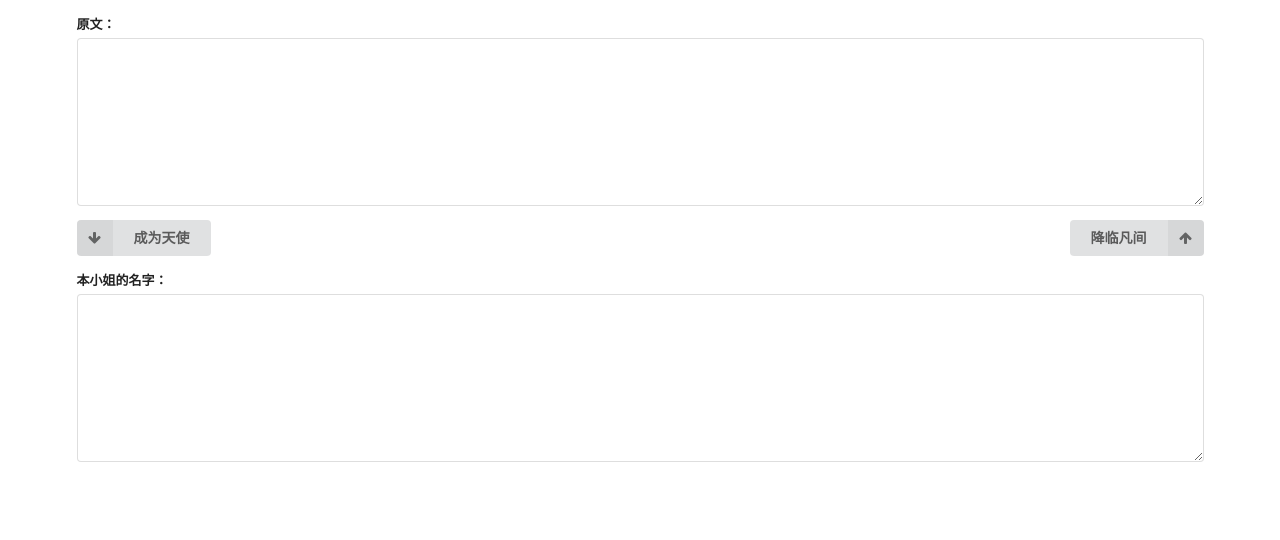
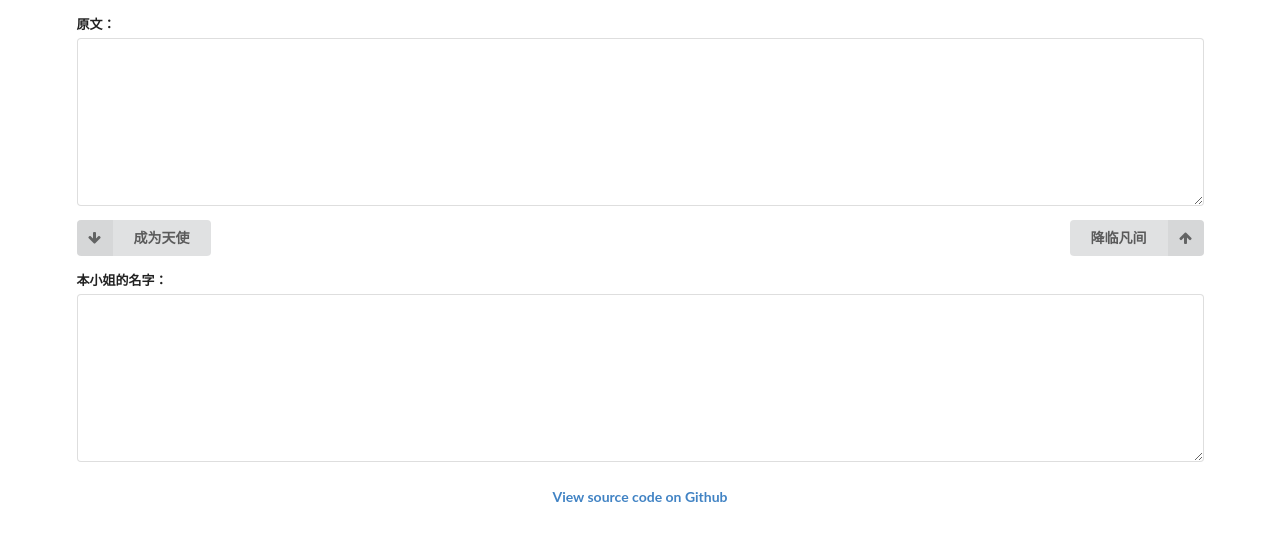
Before and after one commit to atonasting/marysue-encoder, a plain HTML site: page wwwroot/index.html in a window 1280 px wide. Drawn offline with nearby package versions, Linux system fonts and the light colour scheme.

Commit message:
add github link

```diff
--- a/wwwroot/index.html
+++ b/wwwroot/index.html
@@ -72,7 +72,7 @@
                 $this.select();
 
                 //fix bug in chrome
-                $this.mouseup(function() {
+                $this.mouseup(function () {
                     $this.unbind("mouseup");
                     return false;
                 });
@@ -136,6 +136,9 @@
                 <textarea id="txtCode"></textarea>
             </div>
         </div>
+        <h5 class="ui center aligned header">
+            <a href="https://github.com/atonasting/marysue-encoder" target="_blank">View source code on Github</a>
+        </h5>
     </div>
 </body>
 </html>
```
